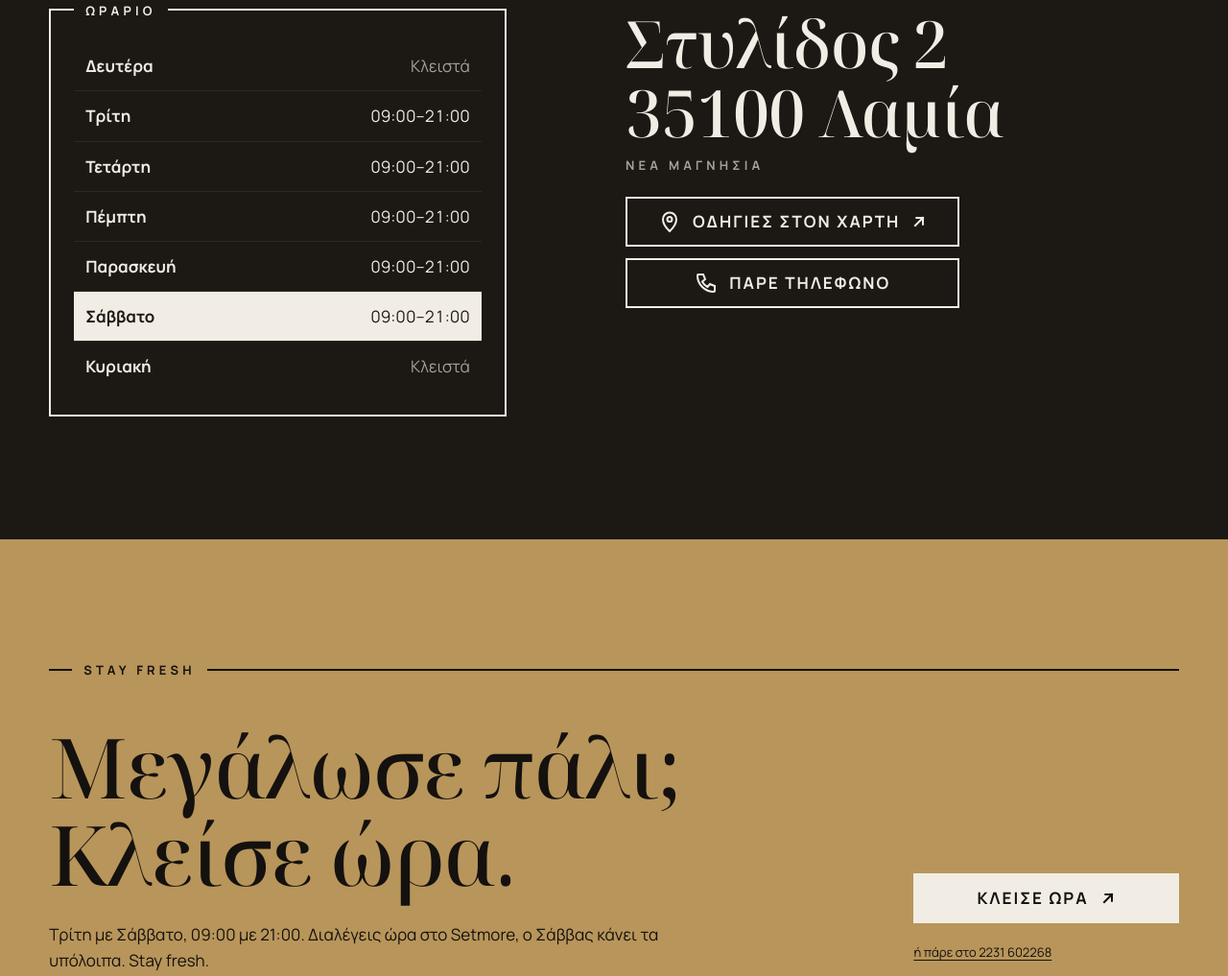
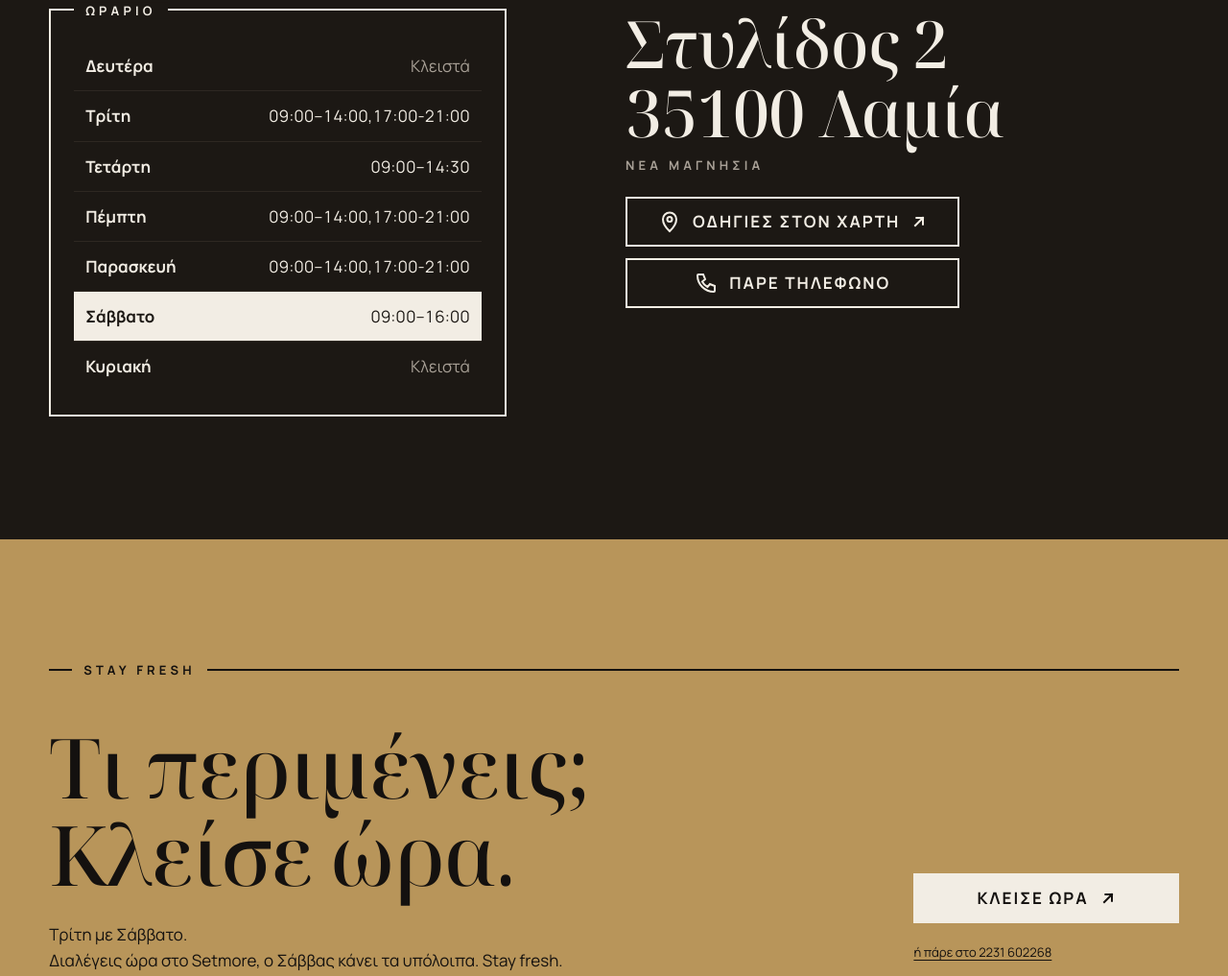
Before and after one commit to georskamagkoulis/afras-chop-shop, a plain HTML site: page visit.html in a window 1280 px wide. Shown: the part 517-1534 px from the top of the page at 96% size. Drawn offline with Linux system fonts and the light colour scheme.

Commit message:
Update business hours and promotional text

```diff
--- a/visit.html
+++ b/visit.html
@@ -94,11 +94,11 @@
               </thead>
               <tbody>
                 <tr class="is-closed" data-day="Mon"><th scope="row">Δευτέρα</th><td>Κλειστά</td></tr>
-                <tr data-day="Tue"><th scope="row">Τρίτη</th><td>09:00–21:00</td></tr>
-                <tr data-day="Wed"><th scope="row">Τετάρτη</th><td>09:00–21:00</td></tr>
-                <tr data-day="Thu"><th scope="row">Πέμπτη</th><td>09:00–21:00</td></tr>
-                <tr data-day="Fri"><th scope="row">Παρασκευή</th><td>09:00–21:00</td></tr>
-                <tr data-day="Sat"><th scope="row">Σάββατο</th><td>09:00–21:00</td></tr>
+                <tr data-day="Tue"><th scope="row">Τρίτη</th><td>09:00–14:00,17:00-21:00</td></tr>
+                <tr data-day="Wed"><th scope="row">Τετάρτη</th><td>09:00–14:30</td></tr>
+                <tr data-day="Thu"><th scope="row">Πέμπτη</th><td>09:00–14:00,17:00-21:00</td></tr>
+                <tr data-day="Fri"><th scope="row">Παρασκευή</th><td>09:00–14:00,17:00-21:00</td></tr>
+                <tr data-day="Sat"><th scope="row">Σάββατο</th><td>09:00–16:00</td></tr>
                 <tr class="is-closed" data-day="Sun"><th scope="row">Κυριακή</th><td>Κλειστά</td></tr>
               </tbody>
             </table>
@@ -121,8 +121,8 @@
       <div class="wrap band__inner">
         <p class="label notch band__notch" aria-hidden="true">Stay Fresh</p>
         <div class="band__text">
-          <h2 class="display band__title" id="band-title"><span>Μεγάλωσε πάλι;</span> <span>Κλείσε ώρα.</span></h2>
-          <p class="band__lead">Τρίτη με Σάββατο, 09:00 με 21:00. Διαλέγεις ώρα στο Setmore, ο Σάββας κάνει τα υπόλοιπα. Stay fresh.</p>
+          <h2 class="display band__title" id="band-title"><span>Τι περιμένεις;</span> <span>Κλείσε ώρα.</span></h2>
+          <p class="band__lead">Τρίτη με Σάββατο.<br>Διαλέγεις ώρα στο Setmore, ο Σάββας κάνει τα υπόλοιπα. Stay fresh.</p>
         </div>
         <div class="band__cta">
           <a class="btn btn--book btn--invert btn--block" href="https://afraschopshop.setmore.com/book" target="_blank" rel="noopener">Κλείσε ώρα<svg class="icon icon--sm" aria-hidden="true"><use href="#i-arrow"/></svg><span class="visually-hidden"> (ανοίγει σε νέα καρτέλα)</span></a>
```
